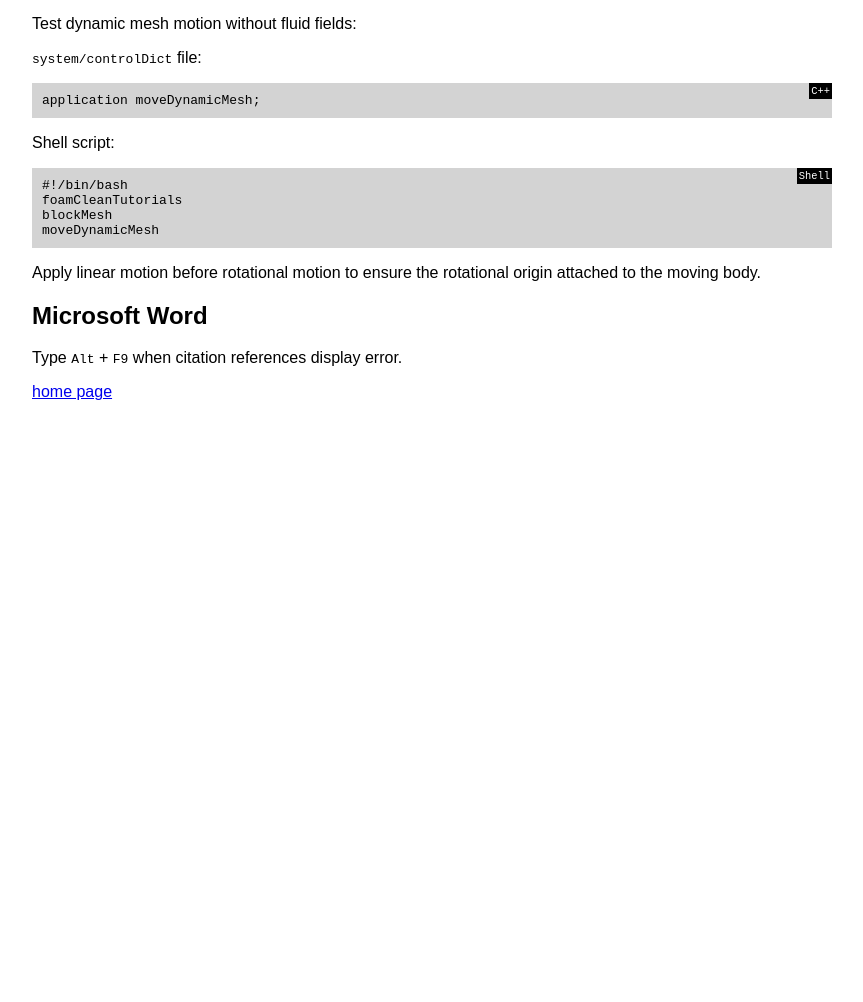
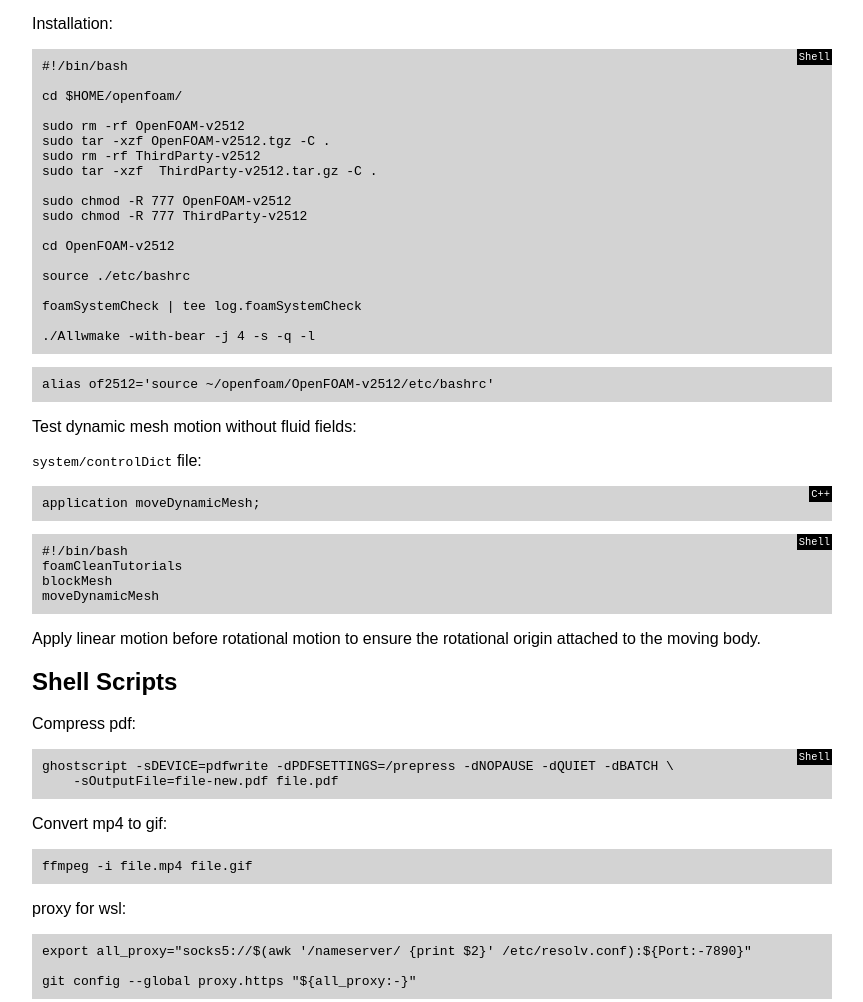
Before and after one commit to TurbulenceChaos/turbulencechaos.github.io, a plain HTML site: page tips/tips.html in a window 1280 px wide. Shown: the part 760-1762 px from the top of the page, without its empty margins (208-1071 px from the left). Before the commit the page ends 1177 px from the top, so only its background shows below. Drawn offline with Linux system fonts and the light colour scheme.

Commit message:
Add tips of shell script

```diff
--- a/tips/tips.html
+++ b/tips/tips.html
@@ -43,13 +43,34 @@
 
   <!-- for openfoam -->
   <h2>OpenFOAM</h2>
+  <p>Installation:</p>
+  <pre lang="Shell"><code>#!/bin/bash
+
+cd $HOME/openfoam/
+
+sudo rm -rf OpenFOAM-v2512
+sudo tar -xzf OpenFOAM-v2512.tgz -C .
+sudo rm -rf ThirdParty-v2512
+sudo tar -xzf  ThirdParty-v2512.tar.gz -C .
+
+sudo chmod -R 777 OpenFOAM-v2512
+sudo chmod -R 777 ThirdParty-v2512
+
+cd OpenFOAM-v2512
+
+source ./etc/bashrc
+
+foamSystemCheck | tee log.foamSystemCheck
+
+./Allwmake -with-bear -j 4 -s -q -l</code></pre>
+
+  <pre><code>alias of2512='source ~/openfoam/OpenFOAM-v2512/etc/bashrc'</code></pre>
+
   <p>Test dynamic mesh motion without fluid fields:</p>
 
   <p><code>system/controlDict</code> file:</p>
 
   <pre lang="C++"><code>application moveDynamicMesh;</code></pre>
-
-  <p>Shell script:</p>
 
   <pre lang="Shell"><code>#!/bin/bash
 foamCleanTutorials
@@ -58,12 +79,28 @@
 
   <p>Apply linear motion before rotational motion to ensure the rotational origin attached to the moving body.</p>
 
+  <!-- for shell -->
+  <h2>Shell Scripts</h2>
+
+  <p>Compress pdf:</p>
+  <pre lang="Shell"><code>ghostscript -sDEVICE=pdfwrite -dPDFSETTINGS=/prepress -dNOPAUSE -dQUIET -dBATCH \
+    -sOutputFile=file-new.pdf file.pdf</code></pre>
+
+  <p>Convert mp4 to gif:</p>
+  <pre><code>ffmpeg -i file.mp4 file.gif</code></pre>
+
+  <p>proxy for wsl:</p>
+  <pre><code>export all_proxy="socks5://$(awk '/nameserver/ {print $2}' /etc/resolv.conf):${Port:-7890}"
+
+git config --global proxy.https "${all_proxy:-}"</code></pre>
+
   <!-- for word -->
   <h2>Microsoft Word</h2>
 
   <p>Type <kbd>Alt</kbd> + <kbd>F9</kbd> when citation references display error.</p>
 
   <p><a href="../index.html">home page</a></p>
+
 </body>
 
 </html>
```
